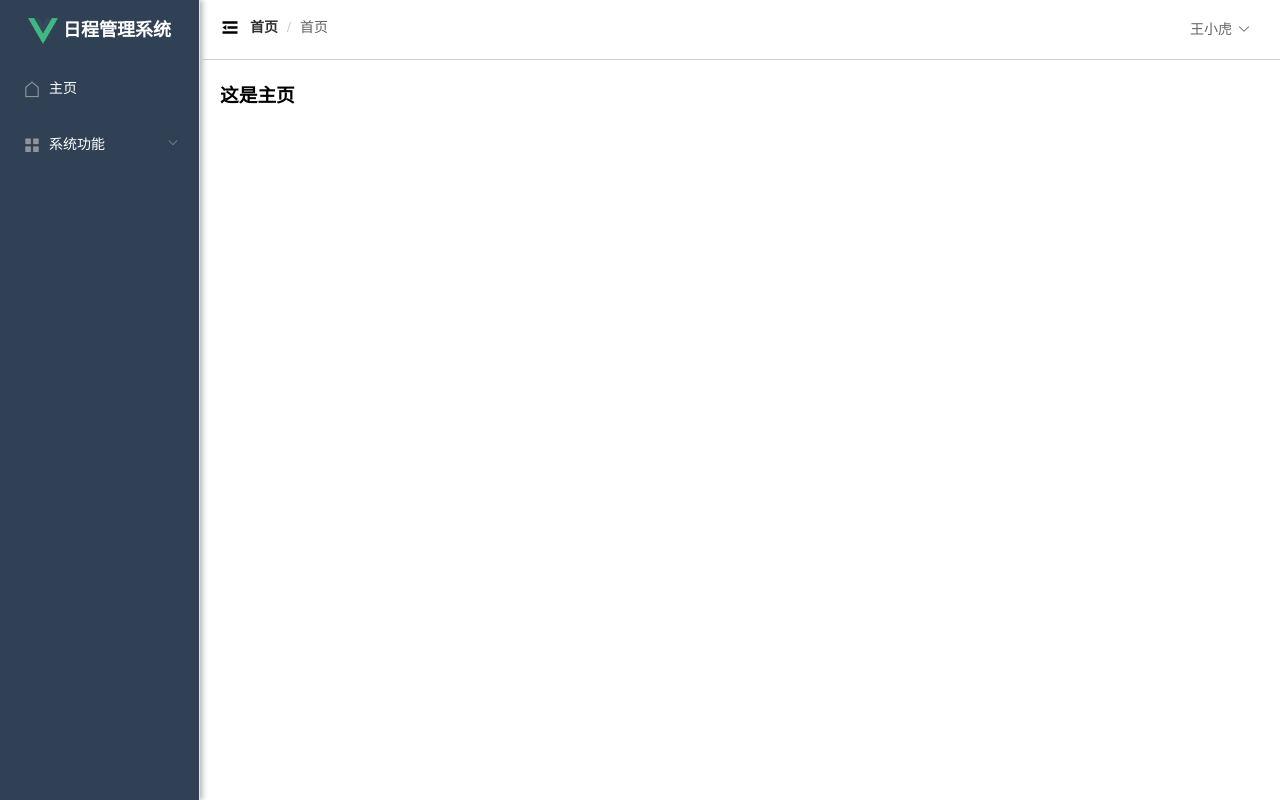
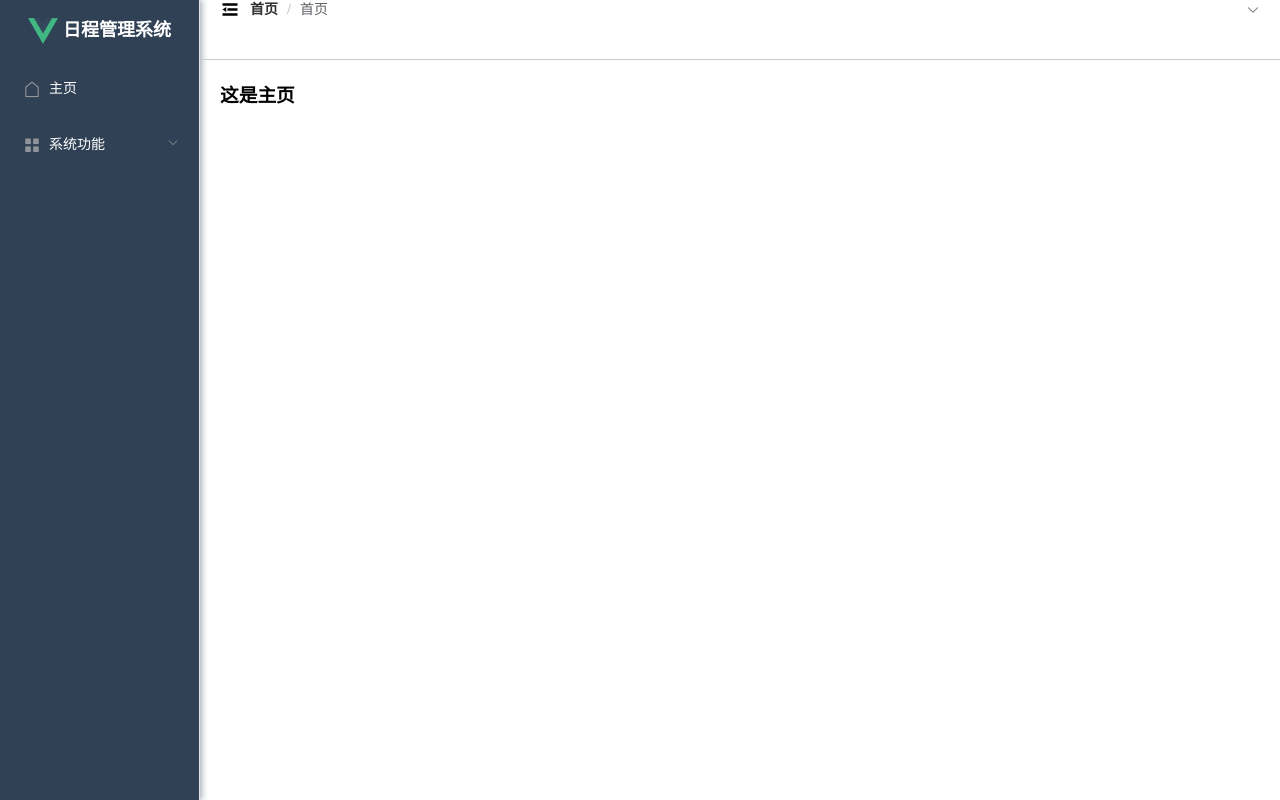
Before and after one commit to moushow/frontend, a Vue app: page /home in a window 1280 px wide. Built offline with nearby package versions, Linux system fonts and the light colour scheme.

Commit message:
动态绑定

```diff
--- a/src/components/Aside.vue
+++ b/src/components/Aside.vue
@@ -28,7 +28,7 @@
             <span slot="title">系统功能</span>
           </template>
             <el-menu-item index="/schedule">
-              <i class="el-icon-s-custom"></i>
+              <i class="el-icon-s-order"></i>
               <span slot="title">日程查询</span>
             </el-menu-item>
           </el-submenu>
--- a/src/components/Header.vue
+++ b/src/components/Header.vue
@@ -1,15 +1,15 @@
 <template>
-    <div style="line-height: 60px; display: flex">
-        <div style="flex: 1;">
+  <div style="line-height: 60px; display: flex; justify-content: space-between; align-items: center;">
+    <div style="display: flex; align-items: center;">
       <span :class="collapseBtnClass" style="cursor: pointer; font-size: 20px;" @click="collapse"></span>
-
       <el-breadcrumb separator="/" style="display:inline-block; margin-left: 10px">
         <el-breadcrumb-item :to="'/'">首页</el-breadcrumb-item>
         <el-breadcrumb-item>{{ currentPathName }}</el-breadcrumb-item>
       </el-breadcrumb>
     </div>
-        <el-dropdown style="width: 70px; cursor: pointer">
-      <span>王小虎</span><i class="el-icon-arrow-down" style="margin-left: 5px"></i>
+    <el-dropdown style="cursor: pointer; display: flex; align-items: center;">
+      <span>{{ user.nickname }}</span>
+      <i class="el-icon-arrow-down" style="margin-left: 5px;"></i>
       <el-dropdown-menu slot="dropdown">
         <el-dropdown-item style="font-size: 14px; padding: 5px 0">个人信息</el-dropdown-item>
         <el-dropdown-item style="font-size: 14px; padding: 5px 0">
@@ -21,19 +21,24 @@
 </template>
 
 <script>
-export default{
-    name:"Header",
-    props:{
+export default {
+  name: "Header",
+  props: {
     collapseBtnClass: String,
     collapse: Boolean,
   },
-    computed:{
-      currentPathName(){
-        return this.$store.state.currentPathName;
+  computed: {
+    currentPathName() {
+      return this.$store.state.currentPathName;  //需要监听的数据
     }
   },
-    watch:{ //监听路由变化
-      currentPathName (newVal,oldVal){
+  data() {
+    return {
+      user: localStorage.getItem("user") ? JSON.parse(localStorage.getItem("user")) : {}
+    }
+  },
+  watch: { //监听路由变化
+    currentPathName(newVal, oldVal) {
       console.log(newVal)
     }
   }
@@ -41,5 +46,4 @@ export default{
 </script>
 
 <style scoped>
-
 </style>
--- a/src/views/Login.vue
+++ b/src/views/Login.vue
@@ -60,15 +60,14 @@ export default {
       this.$refs.loginForm.validate(valid =>{
         if(valid){  //表单校验合法
           this.request.post("/user/login", this.user).then(res =>{
-            if(!res){
-              this.$message.error("用户名或密码错误")
-            }else{
+            if(res.code === '200'){
+              localStorage.setItem("user", JSON.stringify(res.data))  //存储用户信息到浏览器
               this.$router.push("/")
               this.$message.success("登录成功")
+            }else{
+              this.$message.error(res.msg)
             }
           })
-        }else{
-          return false;
         }
       });
     }
```
Lines whose indentation alone changed are shown as unchanged.
